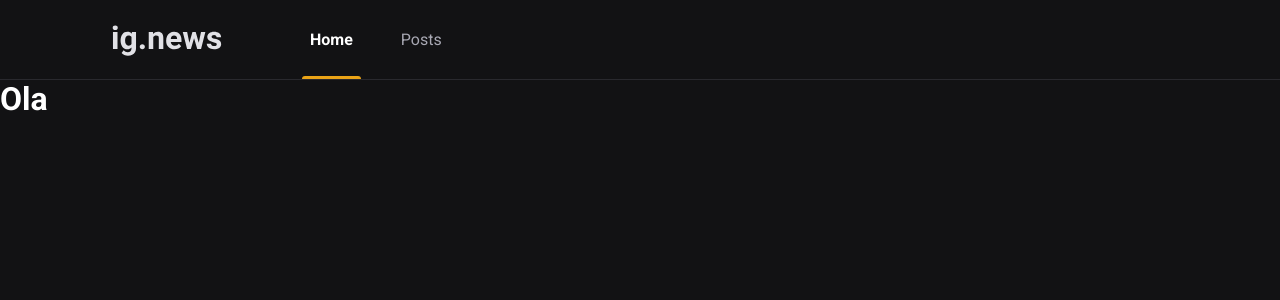
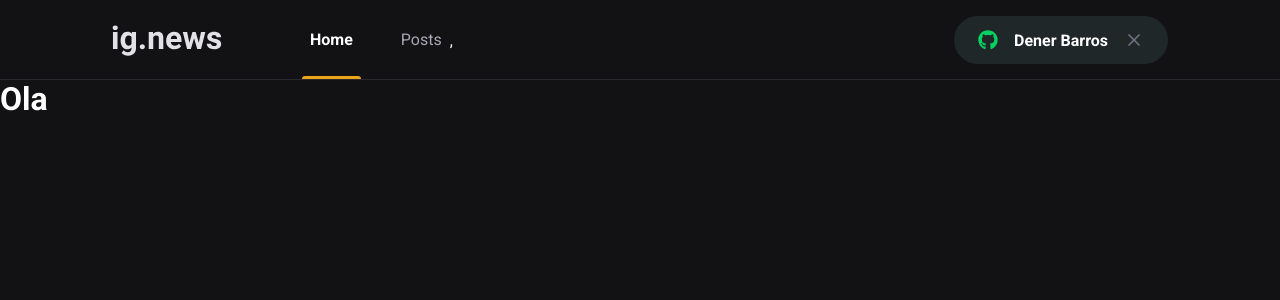
Before and after one commit to DenerBarros/ignews-app, a Next.js app: page / in a window 1280 px wide. Shown: the top 300 px of the page. Built offline with nearby package versions, Linux system fonts and the light colour scheme.

Commit message:
Criado o botão de SigIn

```diff
--- a/package.json
+++ b/package.json
@@ -12,6 +12,7 @@
     "next": "12.2.3",
     "react": "18.2.0",
     "react-dom": "18.2.0",
+    "react-icons": "^4.4.0",
     "sass": "^1.54.0"
   },
   "devDependencies": {
--- a/src/components/Header/index.tsx
+++ b/src/components/Header/index.tsx
@@ -1,3 +1,4 @@
+import { SigInButton } from '../SigInButton';
 import styles from './styles.module.scss';
 
 export function Header(){
@@ -9,7 +10,8 @@
                 <nav>
                     <a className={styles.active}>Home</a>
                     <a>Posts</a>
-                </nav>
+                </nav>,
+                <SigInButton/>
             </div>
         </header>
     );
--- a/src/components/Header/styles.module.scss
+++ b/src/components/Header/styles.module.scss
@@ -51,4 +51,8 @@
             }
         }
     }
+
+    button {
+        margin-left: auto;
+    }
 }
--- /dev/null
+++ b/src/components/SigInButton/index.tsx
@@ -0,0 +1,29 @@
+import { FaGithub } from 'react-icons/fa';
+import { FiX } from 'react-icons/fi'
+import styles from './styles.module.scss';
+
+export function SigInButton() {
+
+    const isUserLoggedIn = true;
+    return isUserLoggedIn ? (
+        <button
+        type="button"
+        className={styles.siginButton}
+    >
+        <FaGithub color='#04d361'/>
+        Dener Barros
+        <FiX color='#737380' className={styles.closeIcon} />
+    </button>
+
+    ) : (
+        <button
+            type="button"
+            className={styles.siginButton}
+        >
+            <FaGithub color='#eba417'/>
+            Sign in with GitHub
+        </button>
+    )
+
+
+}
--- /dev/null
+++ b/src/components/SigInButton/styles.module.scss
@@ -0,0 +1,34 @@
+.siginButton {
+    height: 3rem;
+    border-radius: 3rem;
+    background: var(--gray-850);
+    border: 0;
+    padding: 0 1.5rem;
+
+    display: flex;
+    align-items: center;
+    justify-content: center;
+
+    color: var(--white);
+    font-weight: bold;
+
+    svg {
+        width: 20px;
+        height: 20px;
+    }
+
+    svg:first-child {
+        margin-right: 1rem;
+    }
+
+    svg.closeIcon {
+        margin-left: 1rem;
+    }
+
+    transform: filter(0.2s);
+
+    &:hover {
+        filter: brightness(0.8);
+    }
+
+}
--- a/src/styles/global.scss
+++ b/src/styles/global.scss
@@ -23,6 +23,7 @@
     --gray-50: #e1e1e6;
     --gray-300: #a8a8b3;
     --gray-800: #29292e;
+    --gray-850: #1f2729;
     --gray-900: #121214;
 
     --cryan-500: #61dafb;
```
Also changed, not shown: 2 other files (tests, documents, lock files or other folders).
